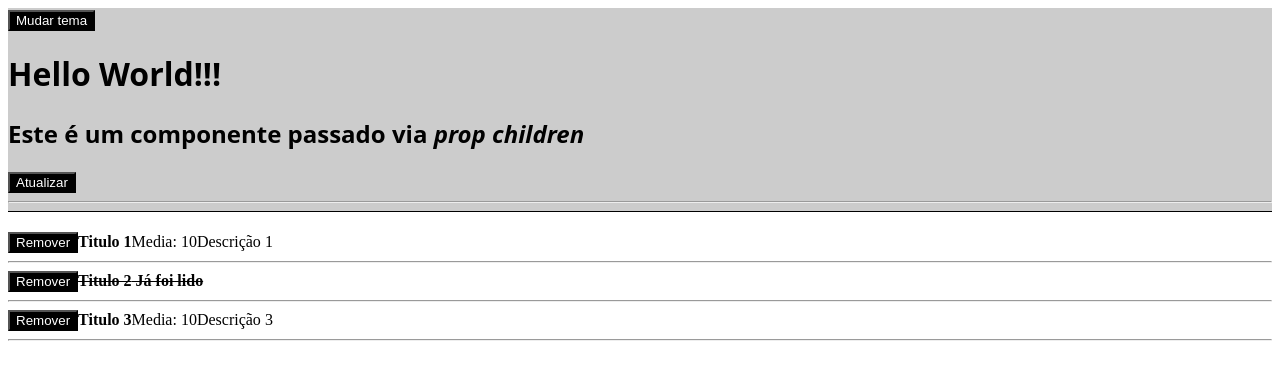
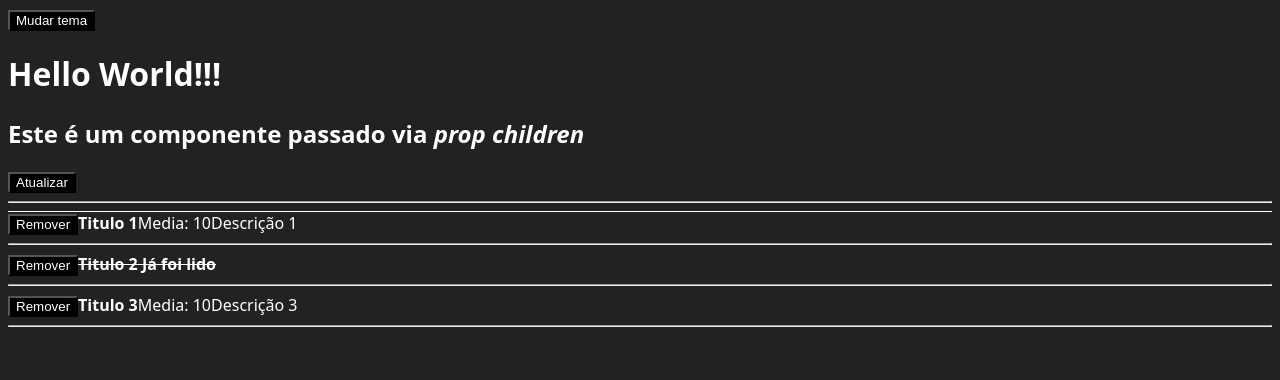
Before and after one commit to aleolvfer/fundamentos-do-react, a React app: page / in a window 1280 px wide. Shown: the top 380 px of the page. Built offline with nearby package versions, Linux system fonts and the light colour scheme; the HTML template or start-up script is replaced by a standard one.

Commit message:
Trabalhando com arquivo css

```diff
--- a/package.json
+++ b/package.json
@@ -12,7 +12,9 @@
     "@babel/preset-react": "^7.23.3",
     "babel-loader": "^9.1.3",
     "clean-webpack-plugin": "^4.0.0",
+    "css-loader": "^6.9.1",
     "html-webpack-plugin": "^5.6.0",
+    "style-loader": "^3.3.4",
     "webpack": "^5.89.0",
     "webpack-cli": "^5.1.4",
     "webpack-dev-server": "^4.15.1"
--- a/src/Header.js
+++ b/src/Header.js
@@ -9,10 +9,7 @@
   return (
     <header
       style={{
-        backgroundColor: '#ccc',
         borderBottom: '1px solid',
-        marginBottom: 20,
-        fontFamily: 'system-ui'
       }}
     >
       <Button
--- /dev/null
+++ b/src/index.css
@@ -0,0 +1,5 @@
+body {
+  background-color: #222;
+  color: #fff;
+  font-family: system-ui, -apple-system, BlinkMacSystemFont, 'Segoe UI', Roboto, Oxygen, Ubuntu, Cantarell, 'Open Sans', 'Helvetica Neue', sans-serif;
+}
--- a/src/index.js
+++ b/src/index.js
@@ -3,6 +3,8 @@
 
 import App from './App';
 
+import './index.css';
+
 ReactDOM.render(
   <App />,
   document.getElementById('root')
--- a/webpack.config.js
+++ b/webpack.config.js
@@ -21,7 +21,11 @@
          test: /\.js$/ ,
          exclude: /node_modules/,
          use: 'babel-loader',
-      }
+      },
+      {
+        test: /\.css$/i,
+        use: ['style-loader', 'css-loader'],
+      },
     ],
   },
   devServer: {
```
Also changed, not shown: 1 other file (tests, documents, lock files or other folders).
